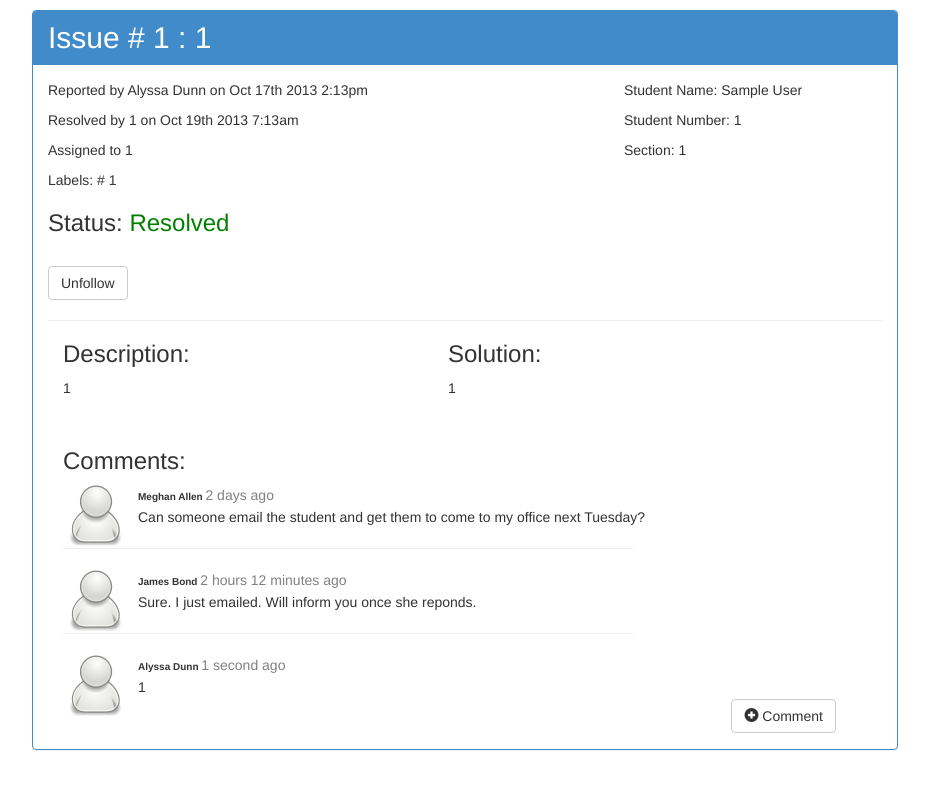
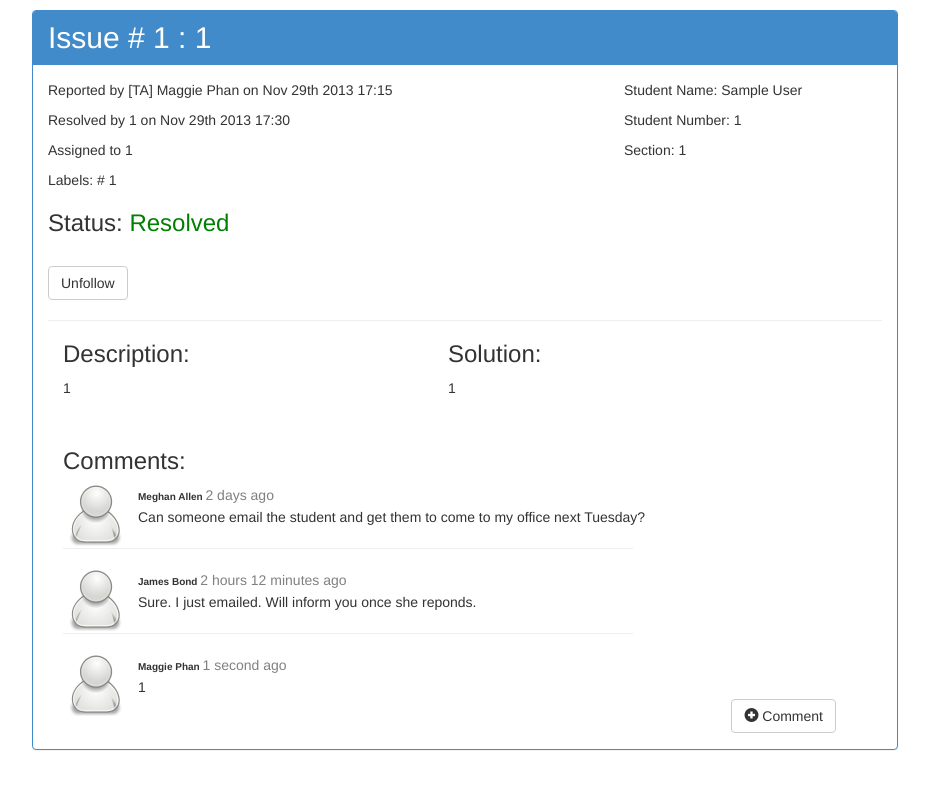
Before and after one commit to midlife83/ArgentineRose, a PHP site: page /resolved_issue.php in a window 1280 px wide. Shown: the whole page, without its empty margins (175-1104 px from the left). Run offline with PHP 8.4, Linux system fonts and the light colour scheme; the visitor is signed in with stand-in values (Sample User, id 1).

Commit message:
Bug fixed for final presentation
Good luck！

```diff
--- a/resolve.php
+++ b/resolve.php
@@ -41,7 +41,7 @@
     <div class="row">
      <div class="col-md-8">
 	  <p>
-		Reported by Alyssa Dunn on Oct 17th 2013 2:13pm
+		Reported by Maggie Phan on Nov 29th 2013 17:15
       </p>
 
       <p>
--- a/resolved_issue.php
+++ b/resolved_issue.php
@@ -50,12 +50,12 @@
     <div class="row">
      <div class="col-md-8">
 	  <p>
-		Reported by Alyssa Dunn on Oct 17th 2013 2:13pm
+		Reported by [TA] Maggie Phan on Nov 29th 2013 17:15
       </p>
 	  <p>
         Resolved by
         <?php echo $assignment; ?>
-         on Oct 19th 2013 7:13am
+         on Nov 29th 2013 17:30
       </p>
       <p>
        Assigned to
@@ -136,7 +136,7 @@
       <tr>
        <td>
         <font size="1">
-         <strong>Alyssa Dunn</strong>
+         <strong>Maggie Phan</strong>
         </font>
         <font color="gray">1 second ago</font>
        </td>
@@ -202,7 +202,7 @@
       <tr>
        <td>
         <font size="1">
-         <strong>Alyssa Dunn</strong>
+         <strong>Maggie Phan</strong>
         </font>
         <font color="gray">1 second ago</font>
        </td>
@@ -229,7 +229,7 @@
      <table>
      <tr>
      <td width="700">
-     <strong><font size="1">  </font></strong><font size="1"><strong>&nbsp;&nbsp;&nbsp;&nbsp;&nbsp;Me</strong></font><font color="gray"></font>
+     <strong><font size="1">  </font></strong><font size="1"><strong>&nbsp;&nbsp;&nbsp;&nbsp;&nbsp;Maggie Phan</strong></font><font color="gray"></font>
        </td>
       </tr>
 
```
Also changed, not shown: index.php (+9 -4 lines), unresolved_issue.php (+4 -4 lines).
